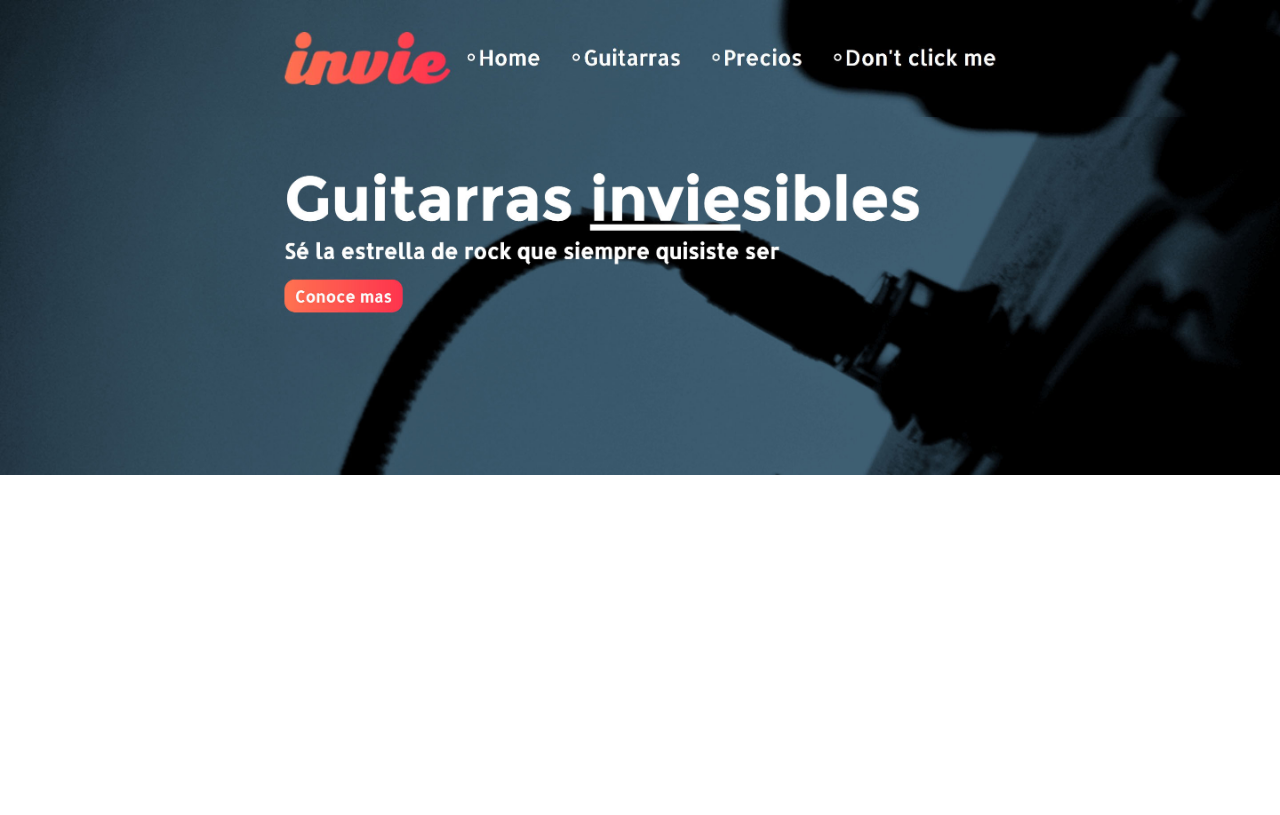
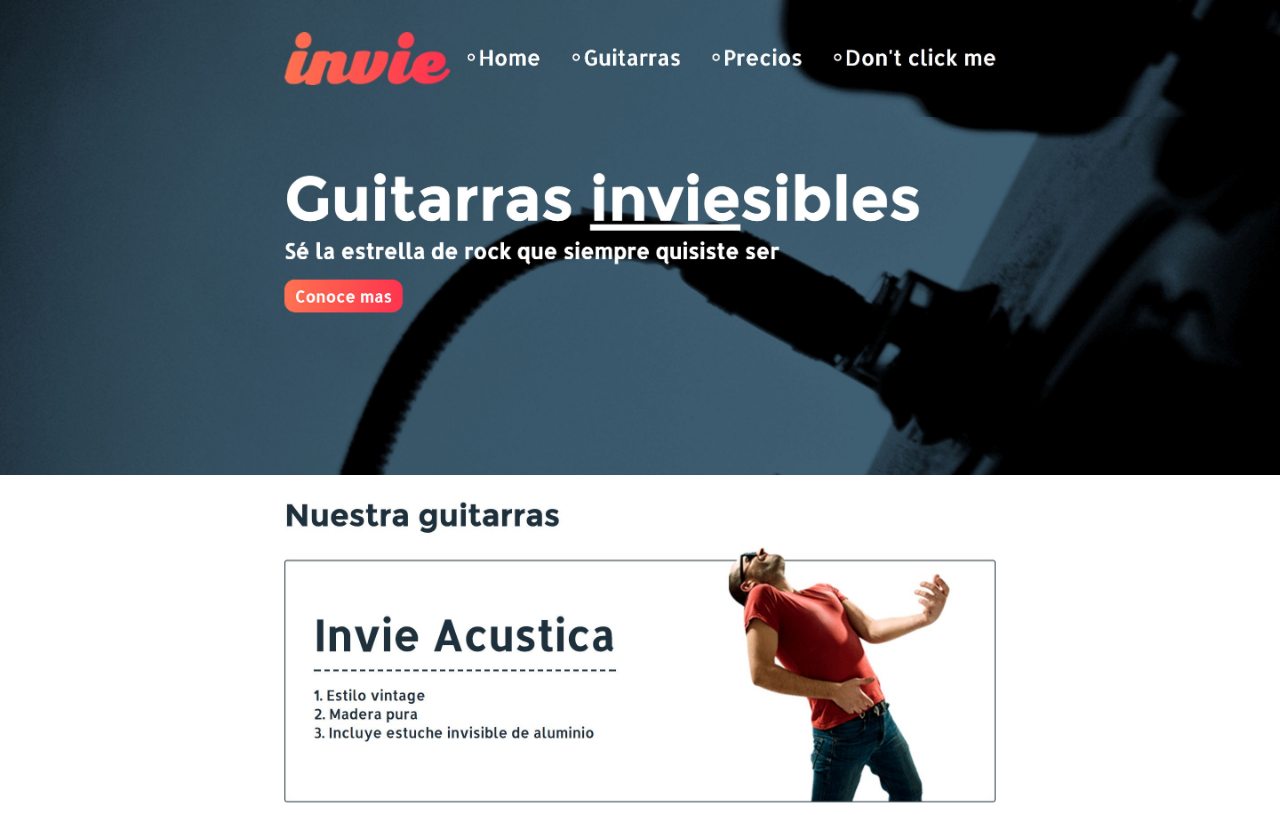
Before and after one commit to juansmuar/invie-github, a plain HTML site: page index.html in a window 1280 px wide. Drawn offline with Linux system fonts and the light colour scheme.

Commit message:
se agrega acustica

```diff
--- a/index.html
+++ b/index.html
@@ -14,5 +14,6 @@
   <body>
     <img src="images/header.jpg" alt="">
     <img src="images/hero.jpg" alt="">
+    <img src="images/acustica.jpg" alt="">
   </body>
 </html>
```
Also changed, not shown: images/acustica.jpg (added).
